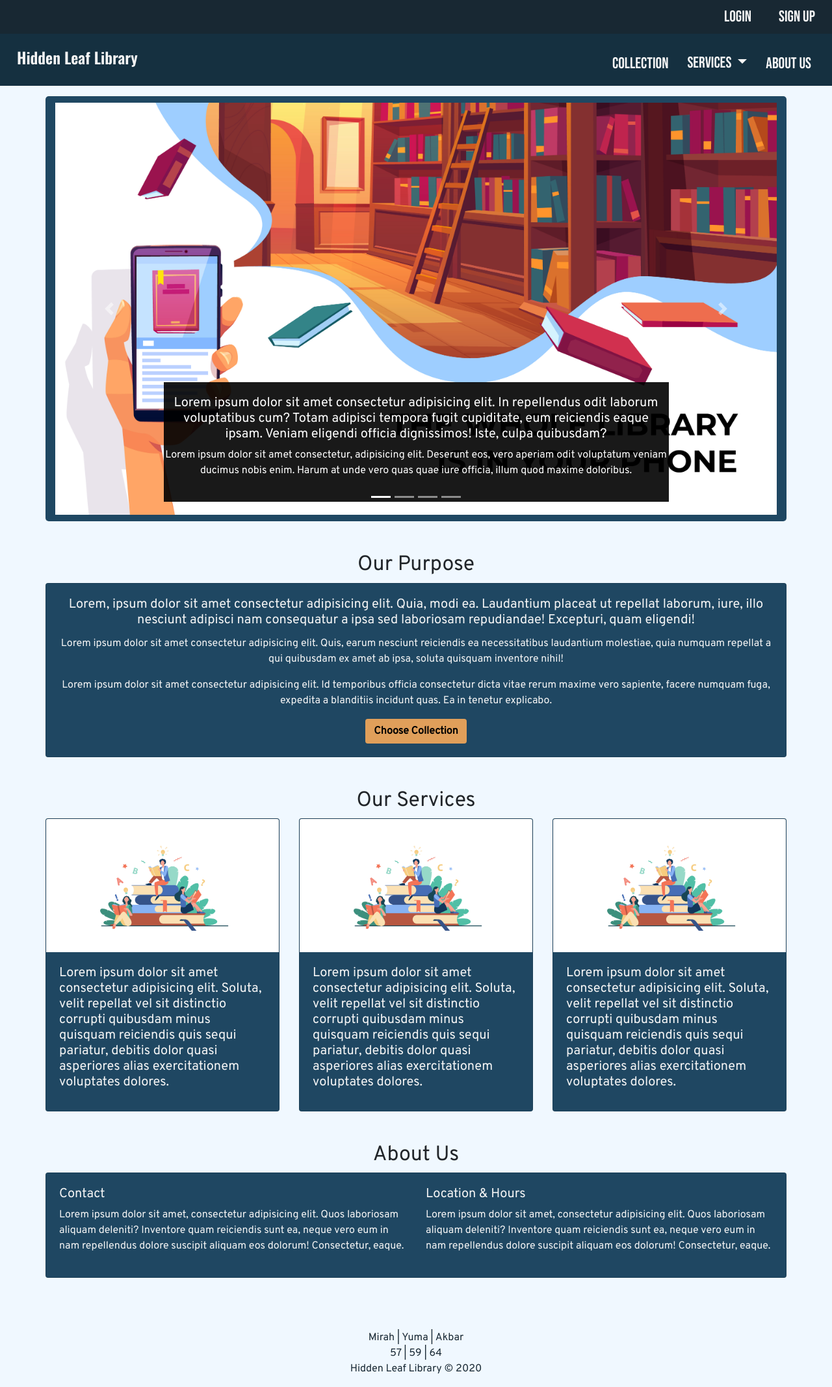
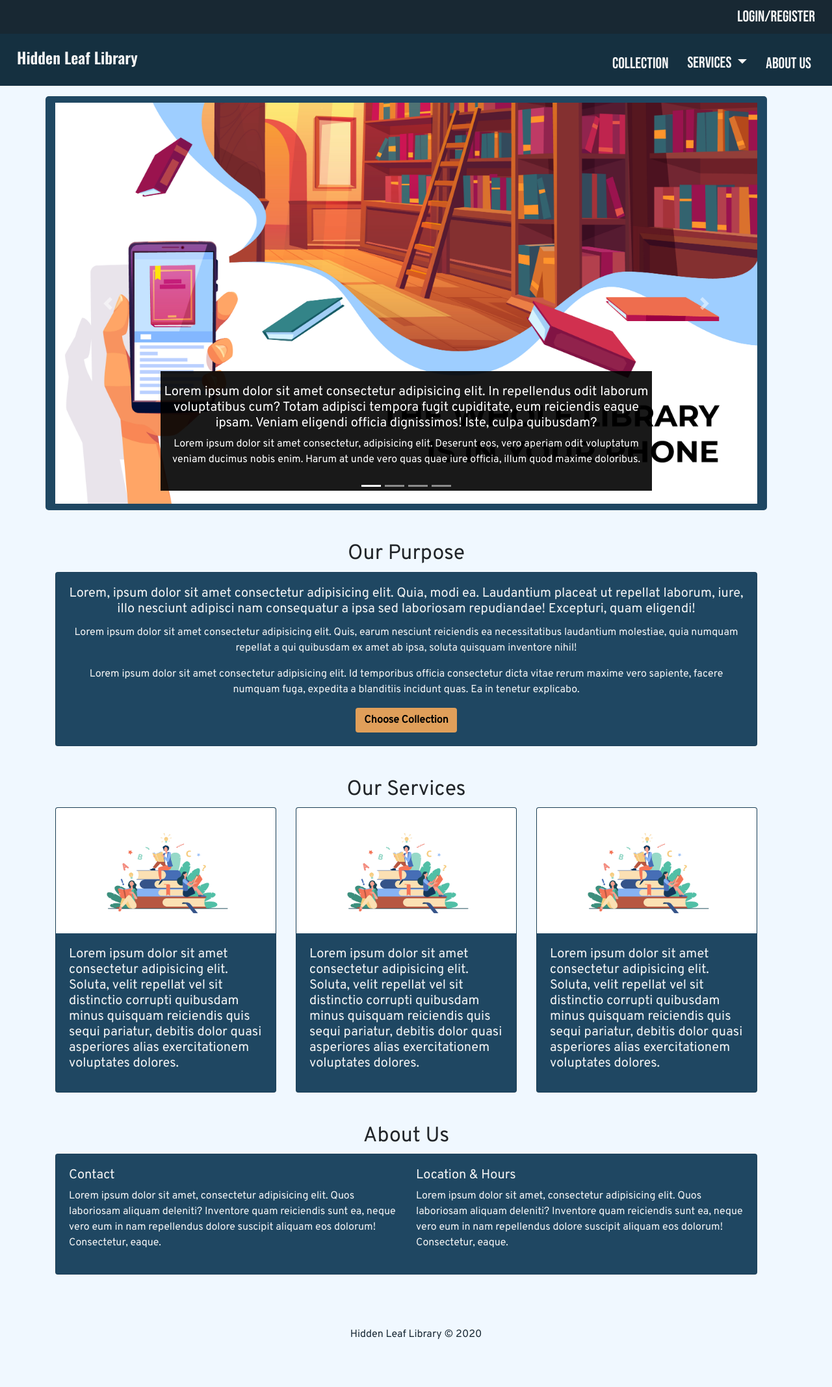
Before and after one commit to u1-byte/hiddenleaf-library, a PHP site: page / in a window 1280 px wide. Shown: the whole page at 65% size. After the commit the page ends 2061 px from the top, so only its background shows below. Run offline with PHP 8.4, Linux system fonts and the light colour scheme.

Commit message:
fix struktur 1

```diff
--- /dev/null
+++ b/footer.php
@@ -0,0 +1,7 @@
+<footer class="container-fluid">
+    <div class="text-center">
+        <p>
+        Hidden Leaf Library &#169; 2020
+        </p>
+    </div>
+</footer>
--- a/index.html
+++ b/index.php
@@ -4,7 +4,7 @@
     <meta charset="UTF-8">
     <meta name="viewport" content="width=device-width, initial-scale=1.0">
     <title>Hidden Leaf Library</title>
-    <link rel="stylesheet" href="https://stackpath.bootstrapcdn.com/bootstrap/4.3.1/css/bootstrap.min.css" integrity="sha384-ggOyR0iXCbMQv3Xipma34MD+dH/1fQ784/j6cY/iJTQUOhcWr7x9JvoRxT2MZw1T" crossorigin="anonymous">
+    <link rel="stylesheet" href="https://cdn.jsdelivr.net/npm/bootstrap@4.5.3/dist/css/bootstrap.min.css" integrity="sha384-TX8t27EcRE3e/ihU7zmQxVncDAy5uIKz4rEkgIXeMed4M0jlfIDPvg6uqKI2xXr2" crossorigin="anonymous">
     <link rel="stylesheet" href="css/style.css">
 </head>
 
@@ -13,10 +13,7 @@
     <header>
         <ul class="nav justify-content-end first-navbar">
           <li class="nav-item">
-            <a class="nav-link nav-level1" href="login.html">Login</a>
-          </li>
-          <li class="nav-item">
-            <a class="nav-link nav-level1" href="register.html">Sign Up</a>
+            <a class="nav-link nav-level1" href="logreg.php">Login/Register</a>
           </li>
         </ul>
 
@@ -197,25 +194,16 @@
     </div>
 
     <!-- Footer -->
-    <footer class="container-fluid">
-        <div class="text-center">
-          <p>
-            Mirah | Yuma | Akbar
-            <br>
-            57 | 59 | 64
-            <br>
-            Hidden Leaf Library &#169; 2020
-          </p>
-        </div>
-    </footer>
+    <?php
+      include "footer.php"
+    ?>
 
     <!-- Back To Top Button -->
 
 
 
     <script src="js/backtotop.js"></script>
-    <script src="https://code.jquery.com/jquery-3.3.1.slim.min.js" integrity="sha384-q8i/X+965DzO0rT7abK41JStQIAqVgRVzpbzo5smXKp4YfRvH+8abtTE1Pi6jizo" crossorigin="anonymous"></script>
-    <script src="https://cdnjs.cloudflare.com/ajax/libs/popper.js/1.14.7/umd/popper.min.js" integrity="sha384-UO2eT0CpHqdSJQ6hJty5KVphtPhzWj9WO1clHTMGa3JDZwrnQq4sF86dIHNDz0W1" crossorigin="anonymous"></script>
-    <script src="https://stackpath.bootstrapcdn.com/bootstrap/4.3.1/js/bootstrap.min.js" integrity="sha384-JjSmVgyd0p3pXB1rRibZUAYoIIy6OrQ6VrjIEaFf/nJGzIxFDsf4x0xIM+B07jRM" crossorigin="anonymous"></script>
+    <script src="https://code.jquery.com/jquery-3.5.1.slim.min.js" integrity="sha384-DfXdz2htPH0lsSSs5nCTpuj/zy4C+OGpamoFVy38MVBnE+IbbVYUew+OrCXaRkfj" crossorigin="anonymous"></script>
+    <script src="https://cdn.jsdelivr.net/npm/bootstrap@4.5.3/dist/js/bootstrap.bundle.min.js" integrity="sha384-ho+j7jyWK8fNQe+A12Hb8AhRq26LrZ/JpcUGGOn+Y7RsweNrtN/tE3MoK7ZeZDyx" crossorigin="anonymous"></script>
 </body>
 </html>
```
Also changed, not shown: koneksi.php (added), login.php (renamed from login.html), logreg.php (added), register.php (renamed from register.html).
